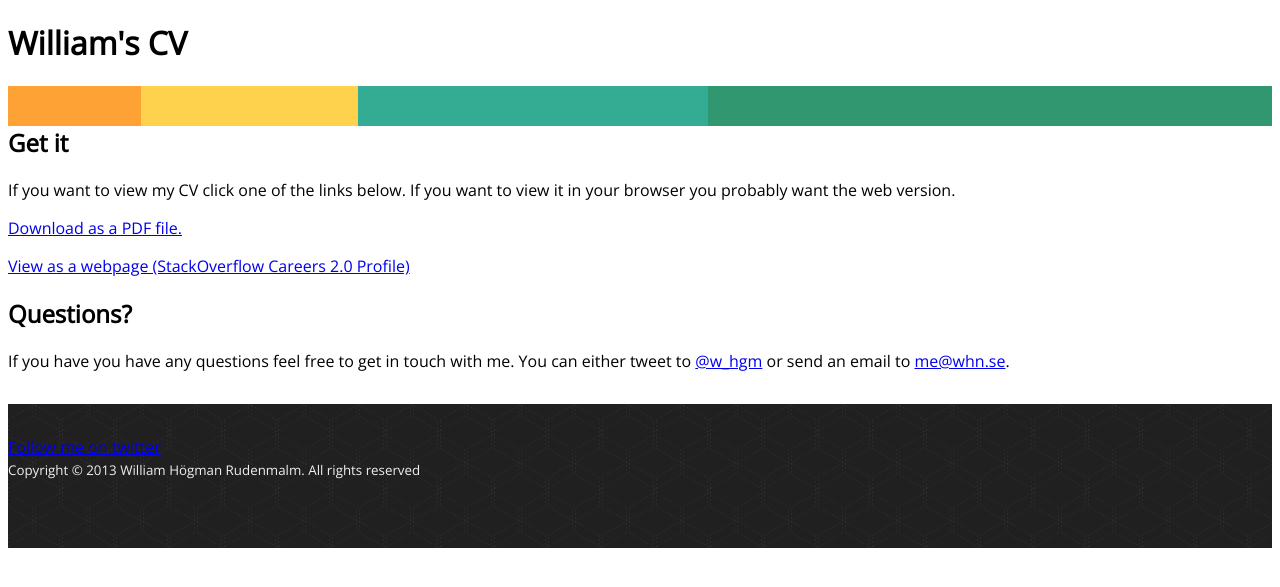
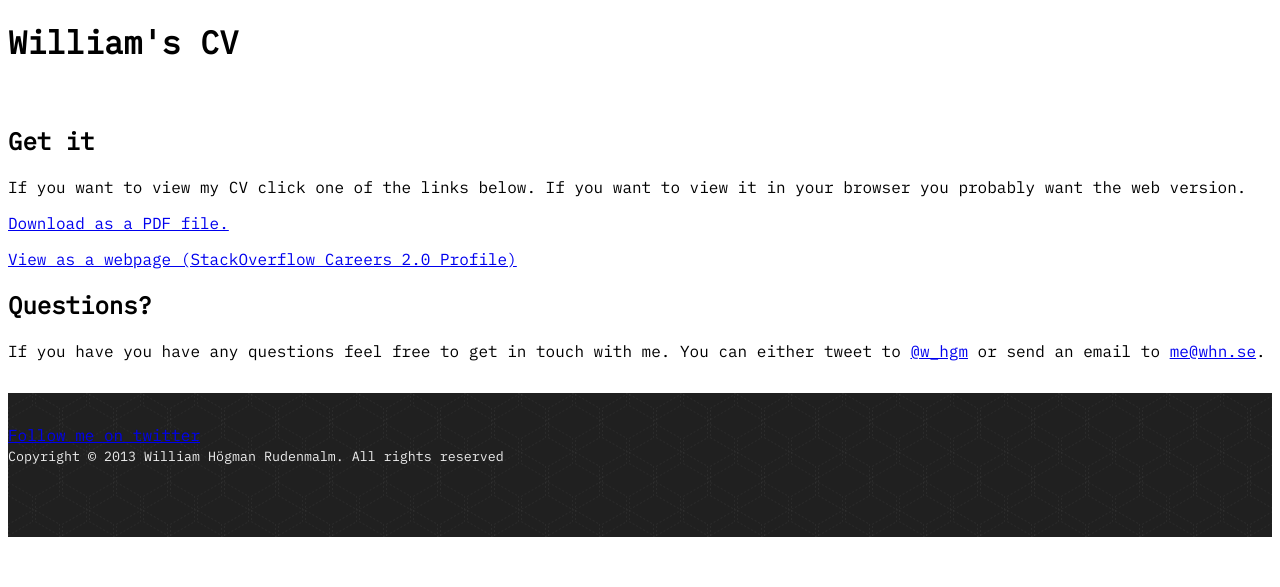
Before and after one commit to williamhogman/williamhogman.github.com, a Jekyll site: the page built from cv.html, in a window 1280 px wide. Shown: the top 587 px of the page. Built offline with Jekyll 4.4.1, drawn with Linux system fonts in a browser that asks for light colours; nearby versions of some CDN libraries; Markdown is read by kramdown in place of the engine named in the settings; a style sheet for code colours, icons or effects is not loaded.

Commit message:
redesign

```diff
--- a/_layouts/default.html
+++ b/_layouts/default.html
@@ -22,7 +22,7 @@
     href="//netdna.bootstrapcdn.com/font-awesome/3.1.1/css/font-awesome.min.css"
     rel="stylesheet">
 
-<link href='http://fonts.googleapis.com/css?family=Open+Sans'
+<link href='http://fonts.googleapis.com/css?family=IBM+Plex+Mono'
 rel='stylesheet' type='text/css'>
 
     <link href="/css/reimagine.css" rel="stylesheet" />
--- a/css/reimagine.css
+++ b/css/reimagine.css
@@ -1,22 +1,6 @@
 body {
-    font-family: 'Open Sans', "Helvetica Neue" ,Helvetica,  sans-serif;
+    font-family: 'IBM Plex Mono', "Helvetica Neue" ,Helvetica,  sans-serif;
     text-rendering: optimizeLegibility;
-}
-
-.hcol1 {
-    background: #fea235;
-}
-
-.hcol2 {
-    background: #FFD24E;
-}
-
-.hcol3 {
-    background: #33AC93;
-}
-
-.hcol4 {
-    background: #309770;
 }
 
 /*
```
